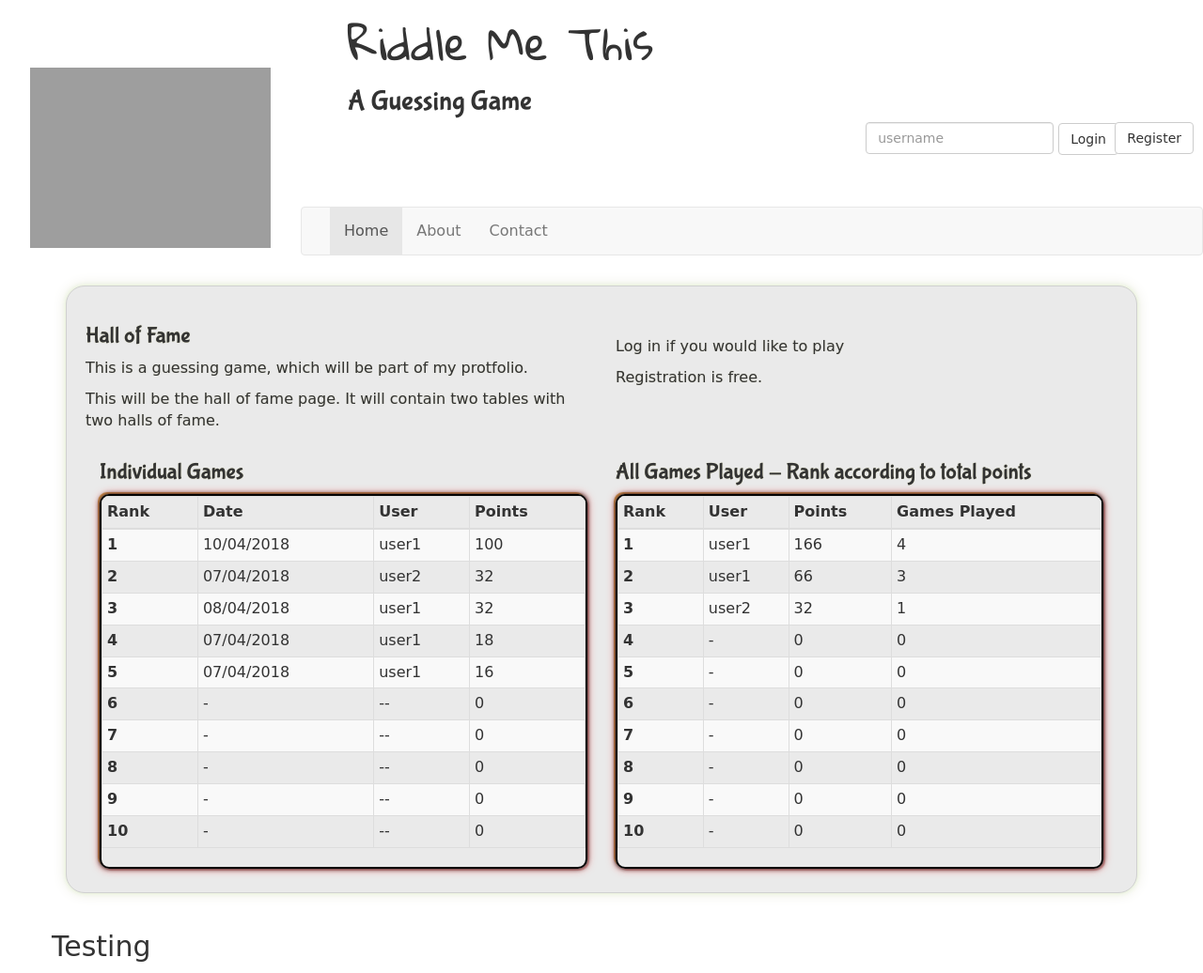
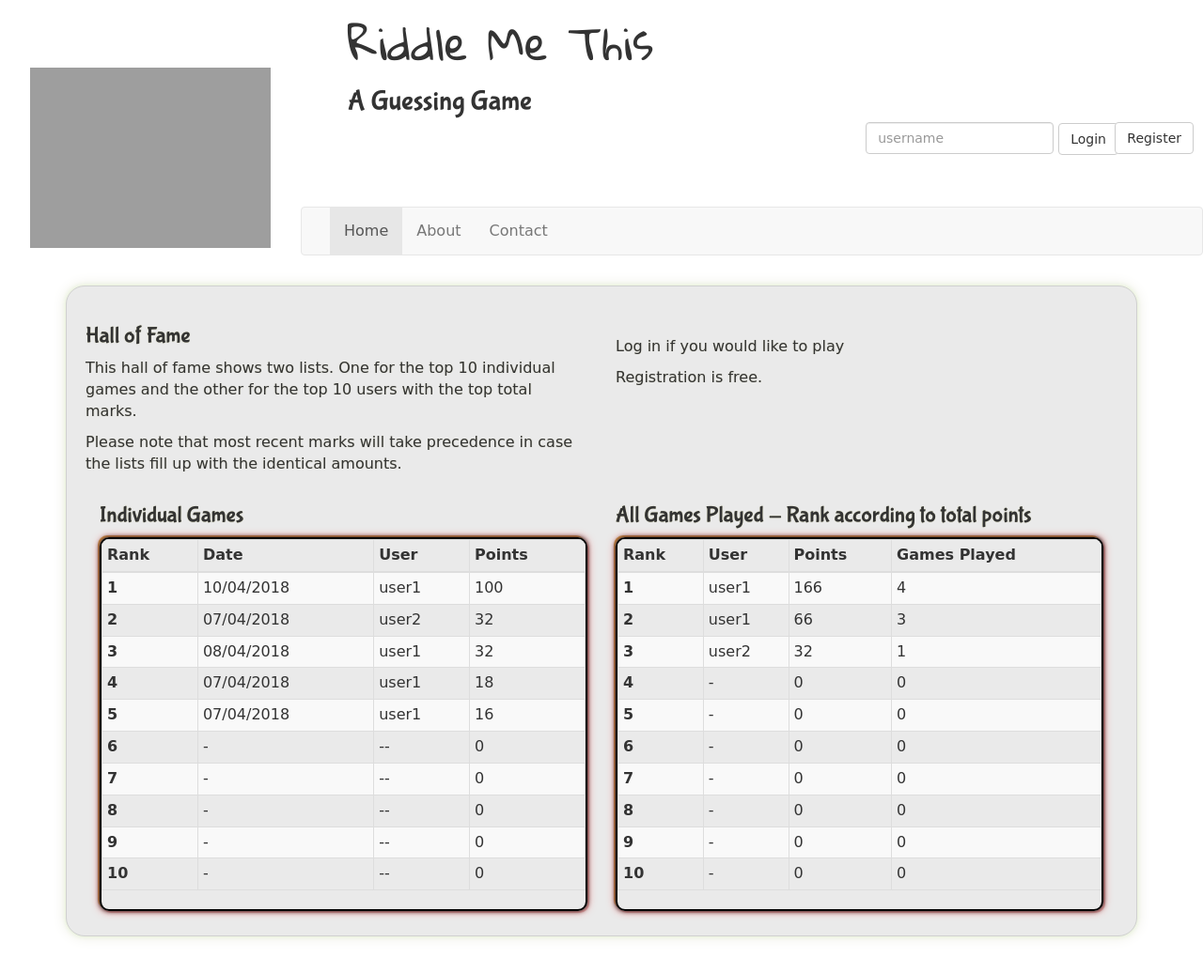
Before and after one commit to Code-Institute-Submissions/project-3, a Flask app: page /halloffame in a window 1280 px wide. Shown: the top 1036 px of the page at 94% size. Run offline with Flask 2, Linux system fonts and the light colour scheme; some libraries are stand-ins or nearby versions; some web fonts are replaced; grey boxes are pictures that could not be loaded.

Commit message:
Cleaned and fixed halloffame.html

```diff
--- a/templates/halloffame.html
+++ b/templates/halloffame.html
@@ -1,15 +1,13 @@
 {% extends 'base.html' %}
 {% block content %}
     <div class="row main">
-        <!--<p>User: {#{ app_info["username"] }#}</p>-->
-        <!--<p>All users: {#{ app_info["allusers"] }#}</p>-->
-        <!--<p>Logged: {#{ app_info["logged"] }#}</p>-->
         <div class="row">
             <div class="col-md-6">
                 <h3>Hall of Fame</h3>
-                <p>This is a guessing game, which will be part of my protfolio.</p>
-                <p>This will be the hall of fame page. It will contain two tables with two
-                halls of fame.</p>
+                <p>This hall of fame shows two lists. One for the top 10 individual games and the other for the top 10 users
+                    with the top total marks.</p>
+                <p>Please note that most recent marks will take precedence in case the lists fill up with the
+                    identical amounts.</p>
             </div>
 
             {% if thisUser["is_logged"] %}
@@ -17,7 +15,7 @@
                     <h3>Welcome {{ thisUser["username"] }}</h3>
                 </div>
             {% endif %}
-            {% if not thisUser["logged"] %}
+            {% if not thisUser["is_logged"] %}
                 <div class="col-md-6">
                     <p><br></p>
                     <p>Log in if you would like to play</p>
@@ -51,7 +49,7 @@
                 </table>
             </div>
         </div>
-        <!-- Will be needed in the pages which split in two columns -->
+        <!-- Needed in the pages which split in two columns -->
         <div class="col-md-6 min-height-main">
             <h3>All Games Played - Rank according to total points</h3>
             <div class="list_games table-responsive">
```
